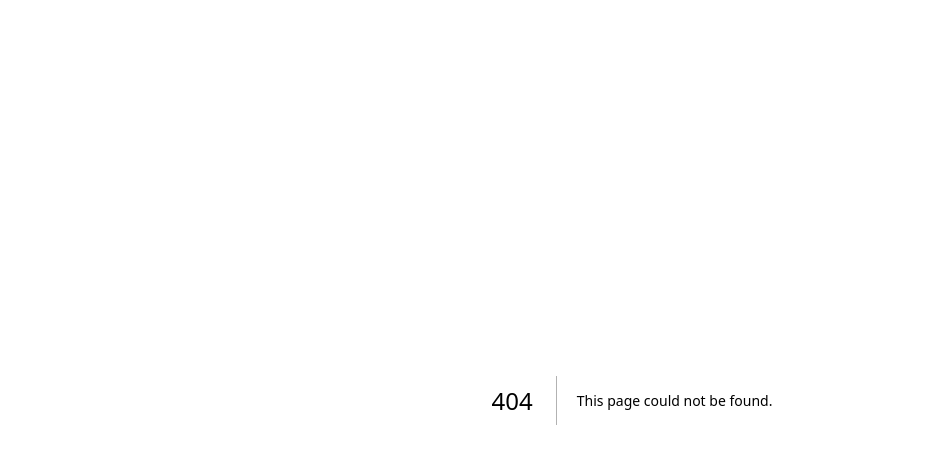
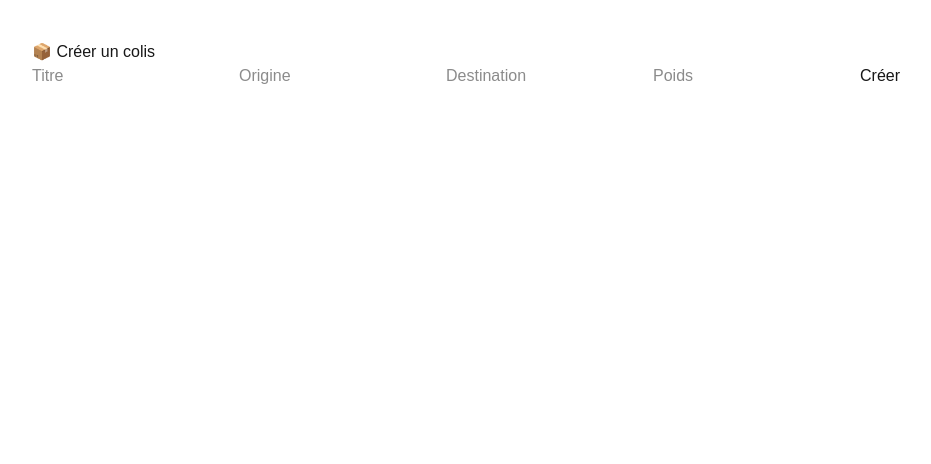
Before and after one commit to cherif-it/yobalema_mvp, a Next.js app: page /create-shipment in a window 1280 px wide. Before the commit this address had no page. Shown: the top 464 px of the page, without its empty margins (8-939 px from the left). Built offline with nearby package versions, Linux system fonts and the light colour scheme.

Commit message:
add frontend app/create-shipment/page.tsx

```diff
--- /dev/null
+++ b/app/create-shipment/page.tsx
@@ -0,0 +1,40 @@
+"use client";
+
+import { useState } from "react";
+
+export default function CreateShipment() {
+  const [form, setForm] = useState({
+    title: "",
+    description: "",
+    origin: "",
+    destination: "",
+    weight: 0,
+    expeditorId: "cmq17tsc10000eywb0le07d8c",
+  });
+
+  async function submit() {
+    await fetch("/api/shipment", {
+      method: "POST",
+      headers: { "Content-Type": "application/json" },
+      body: JSON.stringify({
+        ...form,
+        date: new Date().toISOString(),
+      }),
+    });
+
+    alert("Colis créé !");
+  }
+
+  return (
+    <div style={{ padding: 40 }}>
+      <h2>📦 Créer un colis</h2>
+
+      <input placeholder="Titre" onChange={e => setForm({...form, title: e.target.value})} />
+      <input placeholder="Origine" onChange={e => setForm({...form, origin: e.target.value})} />
+      <input placeholder="Destination" onChange={e => setForm({...form, destination: e.target.value})} />
+      <input placeholder="Poids" type="number" onChange={e => setForm({...form, weight: Number(e.target.value)})} />
+
+      <button onClick={submit}>Créer</button>
+    </div>
+  );
+}
```
